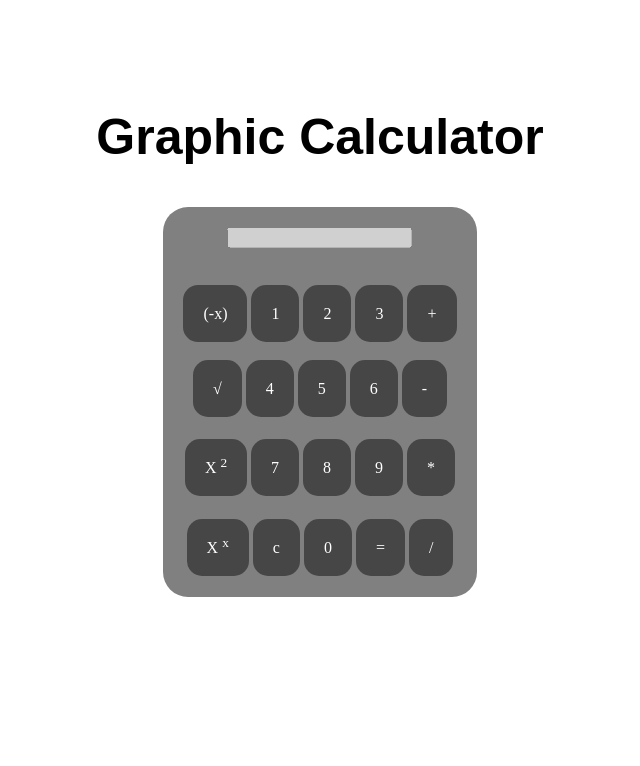
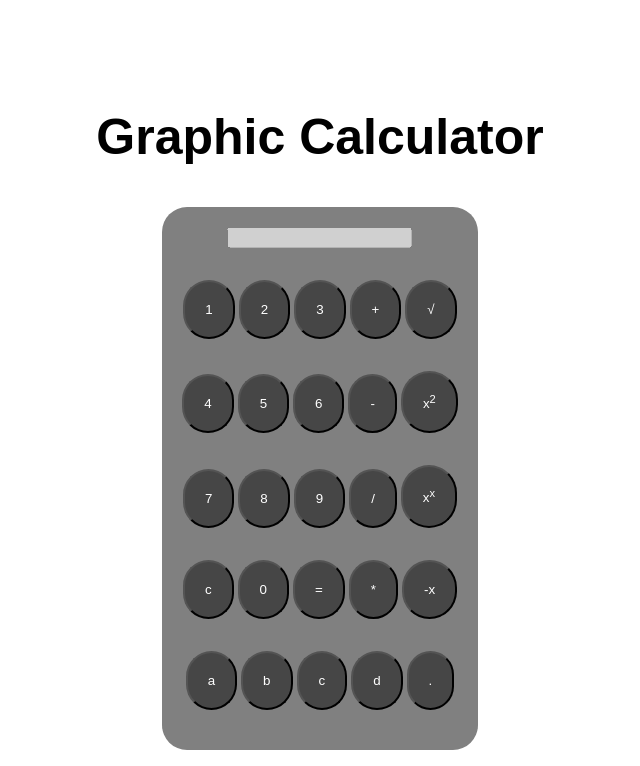
Before and after one commit to The-Cuban-Is-In/Calculators, a Flask app: page /?option=graphic-calc in a window 1280 px wide. Shown: the part 34-800 px from the top of the page, without its empty margins (320-960 px from the left). Run offline with Flask 2, Linux system fonts and the light colour scheme.

Commit message:
rebuilt graphic and worked on making materials calendar
Rebuilt graphic calculator with buttons instead, as well as using the query string and request.form methods. Updated Materials Calendar to give the option of how many things your are buying.

```diff
--- a/main.py
+++ b/main.py
@@ -1,26 +1,43 @@
 from decimal import DivisionByZero
+from typing import OrderedDict
 from flask import Flask, render_template, redirect, request, url_for
+from werkzeug import exceptions
+
 import math
+import werkzeug
+
+
 
 app = Flask(__name__)
 app.config['SECRET_KEY'] = 'hj3klh42kj3h4jk23h3jkhjh3jk242h4jk3h4jk34hrrbfbdbf'
 
-
-currentNum = ''     # -- TODO need to find a way to eliminate the need for these variables
-op = ''
-num1 = ''
-num2 = ''
-
 @app.route('/', methods=['POST', 'GET'])
 def home():
-    global option
     bmiValue = ''
+
     totalMaterialCost = ''
 
-    try:        # -- trys to find an option in args before defaulting to the first option 'graphic calculator'
+    try:
+        totalMaterials = request.form.get('materials')
+    except:
+        totalMaterials = 0
+
+    try:
+        currentNum = request.args["currentNum"]
+        bmiValue = ''
+        totalMaterialCost = ''
+    except KeyError:
+        currentNum = ''
+
+    try:
+        materialSelect = request.args['materialSelect']
+    except KeyError:
+        materialSelect = True
+
+    try:
         option = request.args['option']
-    except:
-        option = 'graphic-calc'
+    except exceptions.BadRequestKeyError:
+         option = 'graphic-calc'
 
     if request.method == 'POST':
         if option == 'bmi-calc':    # -- Confirms the form being submitted is for the bmi-calculator
@@ -31,51 +48,81 @@ def home():
             meters = ((float(feet) * 12) + float(inches)) / 39.37
             bmiValue = kilograms / math.pow(meters, 2)
             bmiValue = '{:.2f}'.format(bmiValue)
-        if option == 'material-calc':
-            material = request.form.get('material')
-            cost = request.form.get('cost')
-            totalMaterialCost = str(float(material) * float(cost))
 
+        if option == 'material-calc':   #-- POST requests for Material Calc
 
+            if materialSelect:      # -- Confirms is on material select or not
+                print(materialSelect)
+                totalMaterials = request.form.get('materials')
+                materialSelect = False
 
-    return render_template('index.html', currentNum = currentNum, option = option, bmiValue = bmiValue, totalMaterialCost = totalMaterialCost)
+            if materialSelect == False:       # -- Confirms is on material select or not
+                trash = []
+                materialValues = []
+                costValues = []
+                print(materialSelect)
+                for materials in range(len(request.form)):
+                    if request.form.get(f'material{materials + 1}') == None or request.form.get(f'cost{materials + 1}') == None:
+                        try:
+                            trash.append(request.form.get(f'material{materials + 1}'))
+                        except:
+                            trash.append(request.form.get(f'cost{materials + 1}'))
+                    else:
+                        materialValues.append((float(request.form.get(f'material{materials + 1}')), float(request.form.get(f'cost{materials + 1}'))))
+                del trash
+                for a,b in materialValues:
+                    costValues.append(a * b)
 
-@app.route('/button-click/<string:numOp>/<string:choice>')      # -- Click options for Graphic calculator
-def buttonClick(numOp, choice):
-    global currentNum, num1, num2, op
+                totalMaterialCost = f'${sum(costValues) :.2f}'
+                materialSelect = False
+            if request.form.get('back-button') == 'back':
+                materialSelect = True
 
-    if choice == 'number':
-        currentNum = f'{currentNum}{numOp}'
-    elif choice == 'operator':
-        num1 = float(currentNum)
-        op = numOp
-        currentNum = ''
-    elif choice == 'equality':
-        num2 = float(currentNum)
+        if option == 'graphic-calc':        # -- Confirms the form being submitted is for the graphic-calculator
+            try:
+                if 'number' in request.form:
+                    currentNum = '{}{}'.format(currentNum, request.form.get('number') )
+                elif 'clear' in request.form:
+                    currentNum = ''
+                elif 'operator' in request.form:
+                    global num1, op
+                    op = request.form.get('operator')
+                    num1 = request.args['currentNum']
+                    currentNum  = ''
 
-        if op == 'pow':
-            try:
-                currentNum = math.pow(num1, num2)
+                if 'equal' in request.form:
+                    global num2
+                    num2 = request.args['currentNum']
+                    currentNum = math.pow(float(num1), float(num2)) if op == 'exponent' else str(float(eval(f'{num1}{op}{num2}')))
+
+                if 'square' in request.form:
+                    currentNum = float(currentNum) ** 2
+
+                if 'square-root' in request.form:
+                    currentNum = math.sqrt(float(currentNum))
+
+                if 'negative' in request.form:
+                    currentNum = '{}'.format(currentNum.strip('-')) if currentNum == '-{}'.format(currentNum.strip('-')) else f'-{currentNum}'
+
+                if 'decimal' in request.form:
+                    tempNum = currentNum.strip('.')
+                    currentNum = f'{tempNum}' if currentNum == f'{tempNum}.' else f'{currentNum}.'
+
             except OverflowError:
-                currentNum = 'Error: Out of Range'
-        elif op == 'div':
-            op = '/'
-            try:
-                currentNum = eval(f'{num1}{op}{num2}')
+                currentNum = 'ERROR: Range to high'
             except ZeroDivisionError:
-                currentNum = 'ERROR:CANT DIVIDE BY 0'
-        else:
-            currentNum = eval(f'{num1}{op}{num2}')
-    elif choice == 'clear':
-        currentNum = ''
-    elif choice == 'negative':
-        currentNum = f'-{currentNum}'
-    elif choice == 'square-root':
-        currentNum = math.sqrt(int(currentNum))
-    elif choice == 'square':
-        currentNum = float(currentNum) ** 2
+                currentNum = 'ERROR: division by zero'
+            except ValueError:
+                pass
 
-    return redirect(url_for('home', currentNum = currentNum))
+    return render_template('index.html',
+        option = option,
+        bmiValue = bmiValue,
+        totalMaterialCost = totalMaterialCost,
+        currentNum = currentNum,
+        totalMaterials = totalMaterials,
+        materialSelect = materialSelect
+        )
 
 
 if __name__ == '__main__':
--- a/static/styles.css
+++ b/static/styles.css
@@ -50,21 +50,26 @@
     gap: 2em;
 }
 
-.calculator-wrap a {
+#calculator-row button {
     background: rgb(70, 70, 70);
     color: white;
     text-decoration: none;
     padding: 20px;
-    border-radius: 15px;
+    border-radius: 100px;
 
 }
 
-.calculator-wrap a:hover {
+#calculator-row button:hover {
     background: black;
 }
 
-#calculator-row {
-    margin-top: 25px
+#graphic-entry  {
+    max-width: 100%;
+    color: black
+}
+
+#calculator-row button {
+    padding: 20px;
 }
 
 /* BMI Calculator */
--- a/templates/index.html
+++ b/templates/index.html
@@ -17,48 +17,69 @@
     </nav>
 
     {% if option == 'graphic-calc' %}   <!-- GRAPHIC-CALCULATOR -->
+        {% if not num1 %}
+            {% set num1 = '' %}
+        {% endif %}
+
         <section class="main-wrapper">
             <div>
                 <h1 class="title">Graphic Calculator</h1>
             </div>
 
-            <div class="calculator-wrap">
-                <div>
-                    <input type="text" value="{{currentNum}}" disabled>
+            <form class="calculator-wrap" method="POST" action="{{ url_for('home', currentNum=currentNum) }}">
+                {% if currentNum %}
+                    <input type="text" id="graphic-entry" name="graphicEntry" value="{{currentNum}}" disabled>
+                {% else %}
+                    <input type="text" id="graphic-entry" name="graphicEntry" value="{% set currentNum = ''%}" disabled>
+                {% endif %}
+
+
+                <div id="calculator-row">
+                     <button type="submit" name="number" value="1">1</button>
+                     <button type="submit" name="number" value="2">2</button>
+                     <button type="submit" name="number" value="3">3</button>
+                     <button type="submit" name="operator" value="+">+</button>
+                     <button type="submit" name="square-root" value=" ">&#8730;</button>
                 </div>
 
                 <div id="calculator-row">
-                    <a href="{{ url_for('buttonClick', numOp='#', choice='negative' ) }}">(-x)</a>
-                    <a href="{{ url_for('buttonClick', numOp='1', choice='number' ) }}">1</a>
-                    <a href="{{ url_for('buttonClick', numOp='2', choice='number' ) }}">2</a>
-                    <a href="{{ url_for('buttonClick', numOp='3', choice='number' ) }}">3</a>
-                    <a href="{{ url_for('buttonClick', numOp='+', choice='operator') }}">+</a>
+                    <button type="submit" name="number" value="4">4</button>
+                    <button type="submit" name="number" value="5">5</button>
+                    <button type="submit" name="number" value="6">6</button>
+                    <button type="submit" name="operator" value="-">-</button>
+                    <button type="submit" name="square" value=" ">x<sup>2</sup></button>
                </div>
 
                <div id="calculator-row">
-                    <a href="{{ url_for('buttonClick', numOp='#', choice='square-root' ) }}">&#8730;</a>
-                    <a href="{{ url_for('buttonClick', numOp='4', choice='number' ) }}">4</a>
-                    <a href="{{ url_for('buttonClick', numOp='5', choice='number' ) }}">5</a>
-                    <a href="{{ url_for('buttonClick', numOp='6', choice='number' ) }}">6</a>
-                    <a href="{{ url_for('buttonClick', numOp='-', choice='operator' ) }}">-</a>
+                    <button type="submit" name="number" value="7">7</button>
+                    <button type="submit" name="number" value="8">8</button>
+                    <button type="submit" name="number" value="9">9</button>
+                    <button type="submit" name="operator" value="/">/</button>
+                    <button type="submit" name="operator" value="exponent">x<sup>x</sup></button>
                 </div>
 
                <div id="calculator-row">
-                    <a href="{{ url_for('buttonClick', numOp='#', choice='square' ) }}">X <sup>2</sup></a>
-                    <a href="{{ url_for('buttonClick', numOp='7', choice='number' ) }}">7</a>
-                    <a href="{{ url_for('buttonClick', numOp='8', choice='number' ) }}">8</a>
-                    <a href="{{ url_for('buttonClick', numOp='9', choice='number' ) }}">9</a>
-                    <a href="{{ url_for('buttonClick', numOp='*', choice='operator' ) }}">*</a>
+                    <button type="submit" name="clear" value="c">c</button>
+                    <button type="submit" name="number" value="0">0</button>
+                    <button type="submit" name="equal" value="=">=</button>
+                    <button type="submit" name="operator" value="*">*</button>
+                    <button type="submit" name="negative" value="-">-x</button>
                 </div>
 
                 <div id="calculator-row">
-                    <a href="{{ url_for('buttonClick', numOp='pow', choice='operator' ) }}">X <sup>x</sup></a>
-                    <a href="{{ url_for('buttonClick', numOp='#', choice='clear' ) }}">c</a>
-                    <a href="{{ url_for('buttonClick', numOp='0', choice='number' ) }}">0</a>
-                    <a href="{{ url_for('buttonClick', numOp='#', choice='equality' ) }}">=</a>
-                    <a href="{{ url_for('buttonClick', numOp='div', choice='operator' ) }}">/</a>
+                    <button type="submit" name="" value="">a</button>
+                    <button type="submit" name="" value="=">b</button>
+                    <button type="submit" name="" value="*">c</button>
+                    <button type="submit" name="" value="-">d</button>
+                    <button type="submit" name="decimal" value=".">.</button>
                 </div>
-            </div>
+
+
+
+                <!--
+                    buttons to add (decimal, )
+                 -->
+            </form>
         </section>
     {% endif %}
 
@@ -108,26 +129,41 @@
     {% endif %}
 
     {% if option == 'material-calc' %}      <!-- MATERIALS-CALCULATOR -->
-        <section>
-            <h1>Materials Calculator</h1>
-            <form method="POST">
-                <div>
-                    <label for="material">Amount of Material:</label>
-                    <input type="text" id="material", name="material">
+        <section id="materials-seciton">
+            <h1 class="materials-h1">Materials Calculator</h1>
+            {% if materialSelect %}
+                <div class="choice-form-wrap">
+                    <form method="POST" class="materials-choice-form" action="{{ url_for('home', currentNum=currentNum, materialSelect=materialSelect, option = option, totalMaterials=totalMaterials)}}">
+                        <label for="select-materials", id="choice-form-label">How many different materials are you planning on purchaceing?</label>
+                        <input id="entry-materials-choice" type="text" id="select-materials" name="materials">
+                        <button type="submit" id="submit-materials" >Select Amount</button>
+                    </form>
                 </div>
-                <div>
-                    <label for="cost">Cost:</label>
-                    <input type="text" id="cost", name="cost">
+            {% else %}
+                {% set totalMaterials = totalMaterials | int %}
+                <form method="POST" class="materials-form" action="{{ url_for('home', currentNum=currentNum, materialSelect=materialSelect, option = option, totalMaterials=totalMaterials) }}">
+                    {% for totalMaterial in range(totalMaterials) %}
+                        <div class="material-cost-div" method="POST">
+                            <label for="material">Material {{ totalMaterial + 1 }}:</label>
+                            <input type="text" id="material{{ totalMaterial + 1}}", name="material{{ totalMaterial + 1}}">
+
+                            <label for="cost">Cost {{ totalMaterial + 1}}:</label>
+                            <input type="text" id="cost{{ totalMaterial + 1}}", name="cost{{ totalMaterial + 1}}">
                         </div>
+                    {% endfor %}
 
-                <button type="submit">Submit</button>
+                    <button type="submit" id="material-button">Total</button>
 
                     <div>
                         <label for="total-cost">Cost of Materials:</label>
                         <input type="text" id="total-cost", value="{{ totalMaterialCost }}" disabled>
                     </div>
+                    <form method="POST" action="{{ url_for('home', currentNum=currentNum, materialSelect=True, option = 'material-calc', totalMaterials=totalMaterials)}}">
+                        <button type="submit" id="material-button" name="back-button", value="back">Back</button>
+                    </form>
+                </form>
+            {% endif %}
 
-            </form>
         </section>
     {% endif %}
 </body>
```
Also changed, not shown: other parts of static/styles.css (+117 -0 lines). Lines whose indentation alone changed are shown as unchanged.
